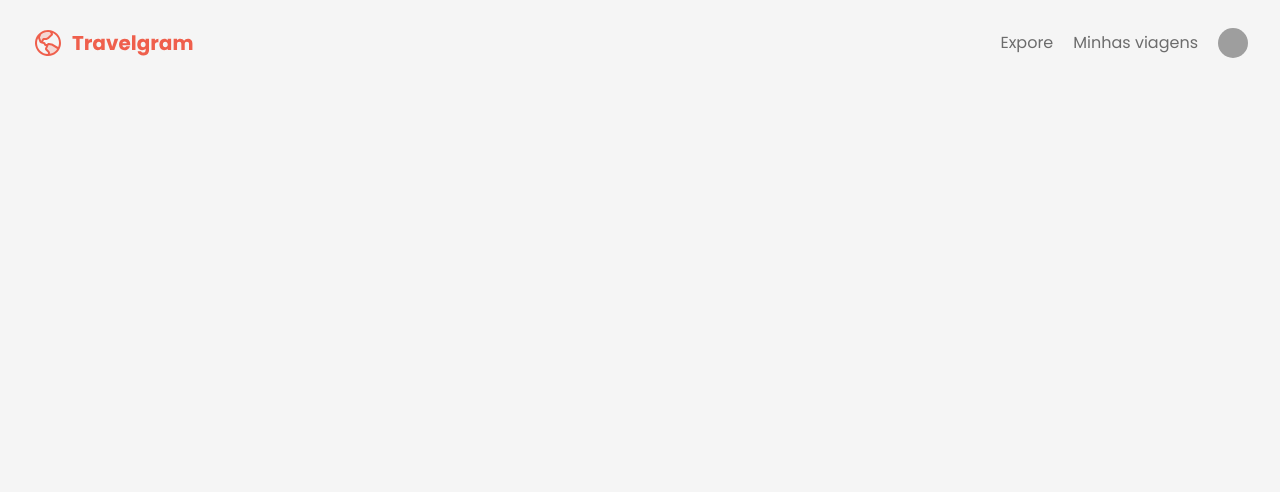
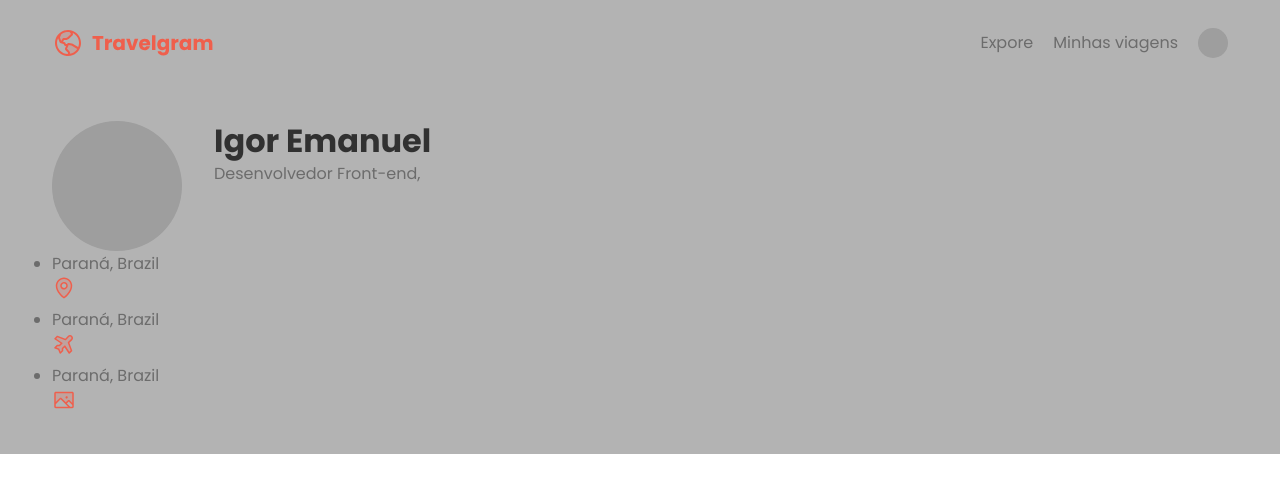
Before and after one commit to iguemanuel/travel-gram, a plain HTML site: page index.html in a window 1280 px wide. Drawn offline with Linux system fonts and the light colour scheme; grey boxes are pictures that could not be loaded.

Commit message:
Inicio do header

```diff
--- a/index.html
+++ b/index.html
@@ -30,11 +30,39 @@
           <li><a href="#">Minhas viagens</a></li>
           <li>
             <a href="#">
-              <img id="profile" src="/assets/Profile 1.png" alt="Perfil" />
+              <img id="profile-navbar" src="/assets/Profile 1.png" alt="Perfil" />
             </a>
           </li>
         </ul>
       </nav>
+
+      <header>
+        <div class="container">
+          <div id="profile">
+            <img id="perfil" src="/assets/Profile 1.png" alt="Perfil" />
+
+          <div id="about">
+            <h1>Igor Emanuel</h1>
+            <p>Desenvolvedor Front-end,</p>
+          </div>
+        </div>
+          <ul>
+            <li>
+              <p>Paraná, Brazil</p>
+              <img src="assets/icons/MapPin.svg" alt="Localização" />
+            </li>
+            <li>
+              <p>Paraná, Brazil</p>
+              <img src="assets/icons/AirplaneTilt.svg" alt="Localização" />
+            </li>
+            <li>
+              <p>Paraná, Brazil</p>
+              <img src="assets/icons/Image.svg" alt="Localização" />
+            </li>
+          </ul>
+        </div>
+      </header>
+
     </div>
   </body>
 </html>
--- a/styles/global.css
+++ b/styles/global.css
@@ -6,8 +6,8 @@
 
 :root{
     --brand-color: #EF5F4C;
-    --background-color: #F5F5F5;
-    --surface-color: #f5f5f5
+    --background-color: #ffffff;
+    --surface-color: #b3b3b3;
     --skeleton-color: #d9d9d9s;
     --shape-transparency: #ffffff8f;
     --text-color-primary: #313131;
@@ -34,6 +34,8 @@ a{
 
 .bg-surface-color{
   background-color: var(--surface-color);
+  padding-left: 20px;
+  padding-right: 20px;
 }
 
 a:hover{
--- /dev/null
+++ b/styles/header.css
@@ -0,0 +1,12 @@
+header{
+    padding-block: 35px;
+}
+#profile{
+    display: flex;
+    gap: 32px;
+}
+
+#profile h1{
+    font: var(--text-lg);
+    color: var(--text-color-primary);
+}
--- a/styles/index.css
+++ b/styles/index.css
@@ -1,2 +1,3 @@
 @import url(global.css);
 @import url(nav.css);
+@import url(header.css);
--- a/styles/nav.css
+++ b/styles/nav.css
@@ -15,8 +15,14 @@ nav ul {
   padding-block: 8px;
 }
 
-#profile {
+#profile-navbar {
   width: 30px;
   height: 30px;
   border-radius: 100%;
 }
+
+#perfil{
+  width: 130px;
+  height: 130px;
+  border-radius: 100%;
+}
```
